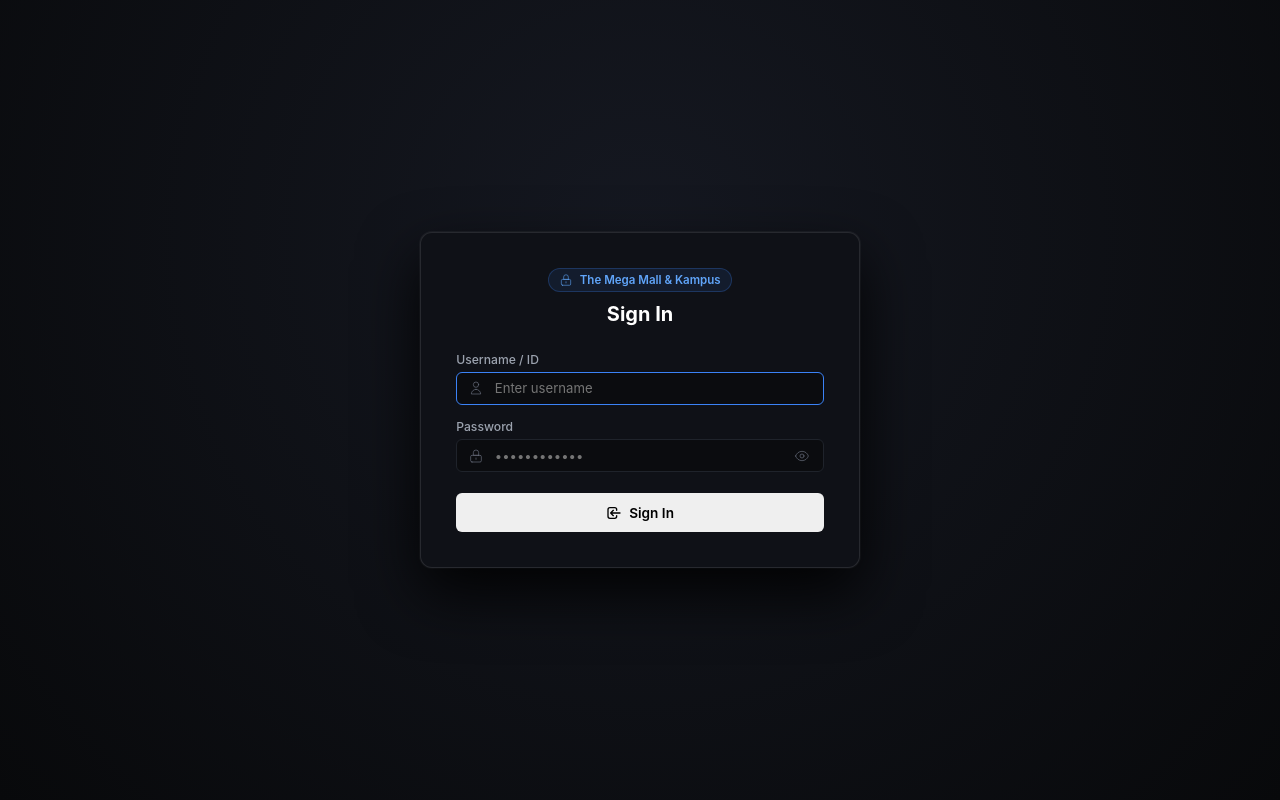
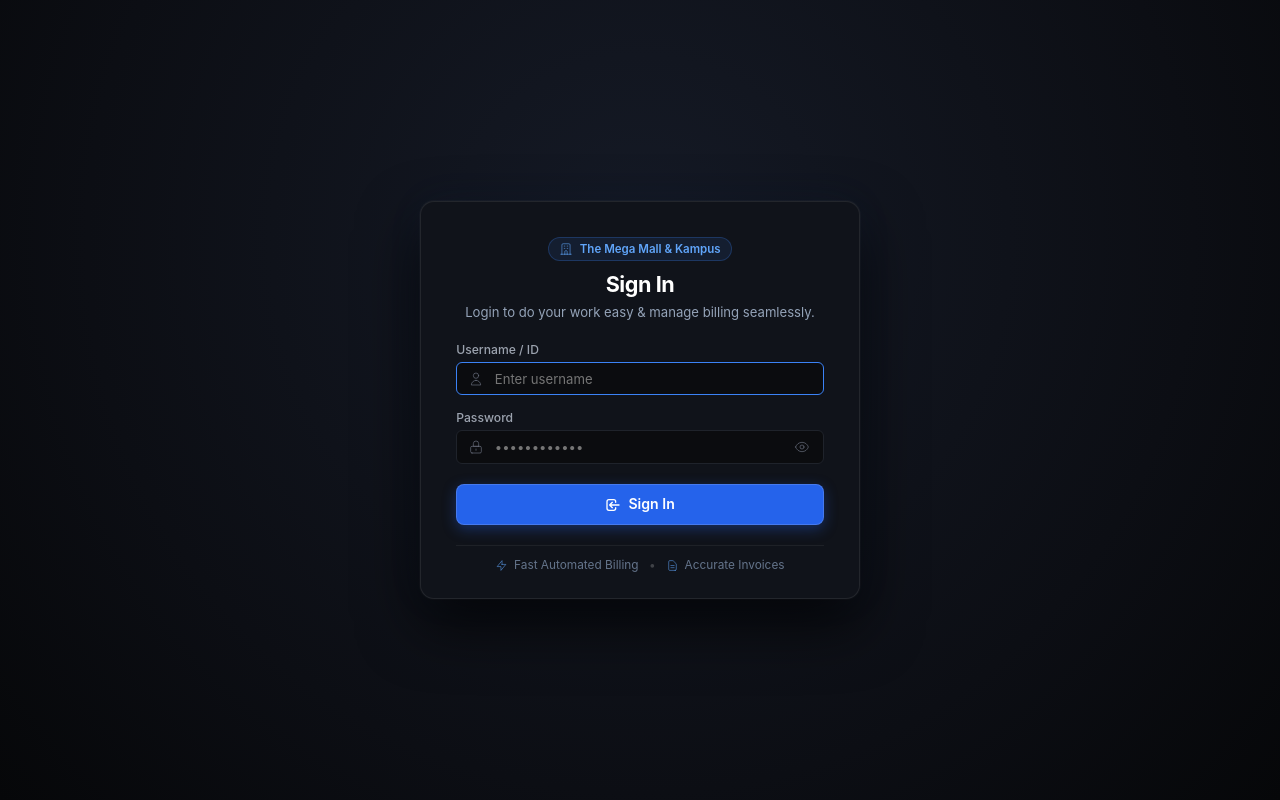
Before and after one commit to Vulkan-dev/for-kampus, a website: page public/index.html in a window 1280 px wide. Drawn offline with Linux system fonts and the light colour scheme.

Commit message:
Elevate login UI with friendly subtitle, modern blue button, and subtle workflow highlights

```diff
--- a/public/index.html
+++ b/public/index.html
@@ -15,10 +15,11 @@
     <div class="login-card">
       <div class="login-header">
         <div class="login-brand-badge">
-          <svg fill="none" stroke="currentColor" viewBox="0 0 24 24"><path stroke-linecap="round" stroke-linejoin="round" d="M12 15v2m-6 4h12a2 2 0 002-2v-6a2 2 0 00-2-2H6a2 2 0 00-2 2v6a2 2 0 002 2zm10-10V7a4 4 0 00-8 0v4h8z"></path></svg>
+          <svg fill="none" stroke="currentColor" viewBox="0 0 24 24"><path stroke-linecap="round" stroke-linejoin="round" d="M19 21V5a2 2 0 00-2-2H7a2 2 0 00-2 2v16m14 0h2m-2 0h-5m-9 0H3m2 0h5M9 7h1m-1 4h1m4-4h1m-1 4h1m-5 10v-5a1 1 0 011-1h2a1 1 0 011 1v5m-4 0h4"></path></svg>
           <span>The Mega Mall &amp; Kampus</span>
         </div>
         <h1 class="login-title">Sign In</h1>
+        <p class="login-subtitle">Login to do your work easy &amp; manage billing seamlessly.</p>
       </div>
 
       <form id="loginForm" class="login-form" autocomplete="off">
@@ -43,11 +44,23 @@
           </div>
         </div>
 
-        <button type="submit" class="btn btn-primary login-submit-btn" id="loginSubmitBtn" style="margin-top:0.4rem;">
+        <button type="submit" class="btn btn-primary login-submit-btn" id="loginSubmitBtn">
           <svg fill="none" stroke="currentColor" viewBox="0 0 24 24" style="width:16px; height:16px;"><path stroke-linecap="round" stroke-linejoin="round" d="M11 16l-4-4m0 0l4-4m-4 4h14m-5 4v1a3 3 0 01-3 3H6a3 3 0 01-3-3V7a3 3 0 013-3h7a3 3 0 013 3v1"></path></svg>
           <span id="loginSubmitText">Sign In</span>
         </button>
       </form>
+
+      <div class="login-footer-highlights">
+        <div class="login-highlight-item">
+          <svg fill="none" stroke="currentColor" viewBox="0 0 24 24"><path stroke-linecap="round" stroke-linejoin="round" d="M13 10V3L4 14h7v7l9-11h-7z"></path></svg>
+          <span>Fast Automated Billing</span>
+        </div>
+        <div class="login-highlight-dot">•</div>
+        <div class="login-highlight-item">
+          <svg fill="none" stroke="currentColor" viewBox="0 0 24 24"><path stroke-linecap="round" stroke-linejoin="round" d="M9 12h6m-6 4h6m2 5H7a2 2 0 01-2-2V5a2 2 0 012-2h5.586a1 1 0 01.707.293l5.414 5.414a1 1 0 01.293.707V19a2 2 0 01-2 2z"></path></svg>
+          <span>Accurate Invoices</span>
+        </div>
+      </div>
     </div>
   </div>
 
--- a/public/style.css
+++ b/public/style.css
@@ -1889,13 +1889,13 @@ input:checked + .slider:before {
   left: 0;
   right: 0;
   bottom: 0;
-  background: radial-gradient(circle at 50% 30%, #151821 0%, #08090b 100%);
+  background: radial-gradient(circle at 50% 30%, #151a26 0%, #0c0e14 65%, #060709 100%);
   display: flex;
   align-items: center;
   justify-content: center;
   z-index: 10000;
-  padding: 1rem;
-  backdrop-filter: blur(8px);
+  padding: 1.5rem;
+  backdrop-filter: blur(10px);
 }
 
 .login-overlay.hidden {
@@ -1903,13 +1903,13 @@ input:checked + .slider:before {
 }
 
 .login-card {
-  background: #0f1117;
-  border: 1px solid rgba(255, 255, 255, 0.1);
-  border-radius: 12px;
+  background: #10131a;
+  border: 1px solid rgba(255, 255, 255, 0.08);
+  border-radius: 14px;
   width: 440px;
   max-width: 95vw;
-  padding: 2.2rem;
-  box-shadow: 0 25px 60px rgba(0, 0, 0, 0.9), 0 0 0 1px rgba(255, 255, 255, 0.05);
+  padding: 2.2rem 2.2rem 1.6rem 2.2rem;
+  box-shadow: 0 25px 60px rgba(0, 0, 0, 0.75), 0 0 0 1px rgba(255, 255, 255, 0.03), 0 0 40px rgba(59, 130, 246, 0.05);
   display: flex;
   flex-direction: column;
   gap: 1.25rem;
@@ -1945,23 +1945,24 @@ input:checked + .slider:before {
 }
 
 .login-title {
-  font-size: 1.25rem;
+  font-size: 1.35rem;
   font-weight: 700;
   color: #ffffff;
+  letter-spacing: -0.02em;
   margin: 0 0 0.35rem 0;
 }
 
 .login-subtitle {
-  font-size: 0.78rem;
-  color: var(--text-muted);
-  line-height: 1.4;
+  font-size: 0.82rem;
+  color: #94a3b8;
+  line-height: 1.45;
   margin: 0;
 }
 
 .login-form {
   display: flex;
   flex-direction: column;
-  gap: 0.9rem;
+  gap: 0.95rem;
 }
 
 .input-with-icon {
@@ -2007,27 +2008,25 @@ input:checked + .slider:before {
   height: 16px;
 }
 
-.login-meta-row {
-  display: flex;
-  align-items: center;
-  justify-content: space-between;
-  font-size: 0.72rem;
-}
-
-.session-badge {
-  display: flex;
-  align-items: center;
-  gap: 0.35rem;
-  color: var(--accent-green);
-  font-weight: 500;
-}
-
 .login-submit-btn {
   width: 100%;
   justify-content: center;
-  padding: 0.65rem;
-  font-size: 0.85rem;
+  padding: 0.72rem 1rem;
+  font-size: 0.88rem;
   font-weight: 600;
+  border-radius: 8px;
+  background: #2563eb;
+  color: #ffffff;
+  border: 1px solid rgba(255, 255, 255, 0.15);
+  box-shadow: 0 4px 14px rgba(37, 99, 235, 0.35);
+  cursor: pointer;
+  transition: all 0.15s ease;
+  margin-top: 0.3rem;
+}
+
+.login-submit-btn:hover {
+  background: #1d4ed8;
+  box-shadow: 0 6px 18px rgba(37, 99, 235, 0.45);
 }
 
 .login-error-alert {
@@ -2038,6 +2037,34 @@ input:checked + .slider:before {
   border-radius: 6px;
   font-size: 0.78rem;
   line-height: 1.4;
+}
+
+.login-footer-highlights {
+  display: flex;
+  align-items: center;
+  justify-content: center;
+  gap: 0.65rem;
+  padding-top: 0.75rem;
+  border-top: 1px solid rgba(255, 255, 255, 0.06);
+  font-size: 0.74rem;
+  color: #64748b;
+}
+
+.login-highlight-item {
+  display: flex;
+  align-items: center;
+  gap: 0.35rem;
+}
+
+.login-highlight-item svg {
+  width: 13px;
+  height: 13px;
+  color: #60a5fa;
+  flex-shrink: 0;
+}
+
+.login-highlight-dot {
+  color: rgba(255, 255, 255, 0.2);
 }
 
 .header-user-status {
```
